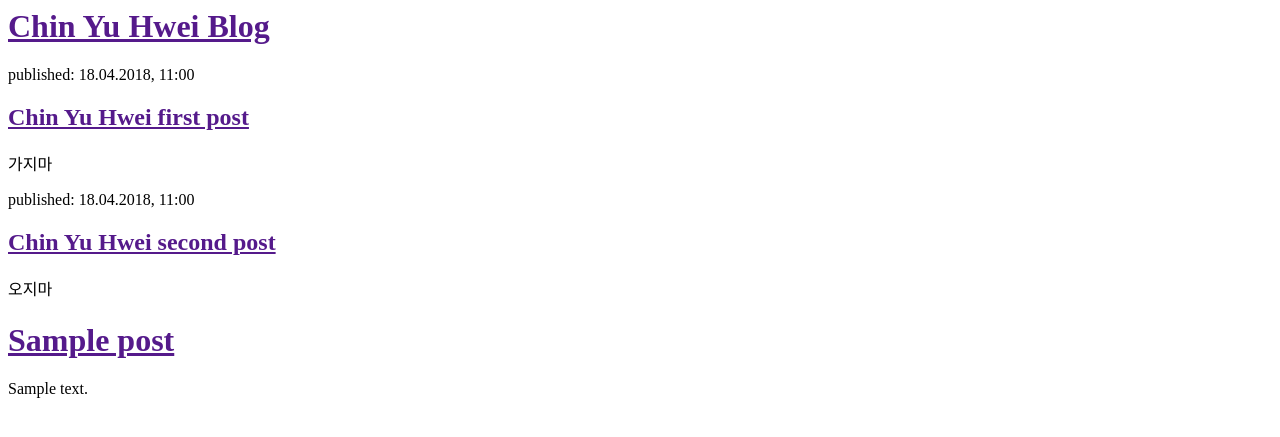
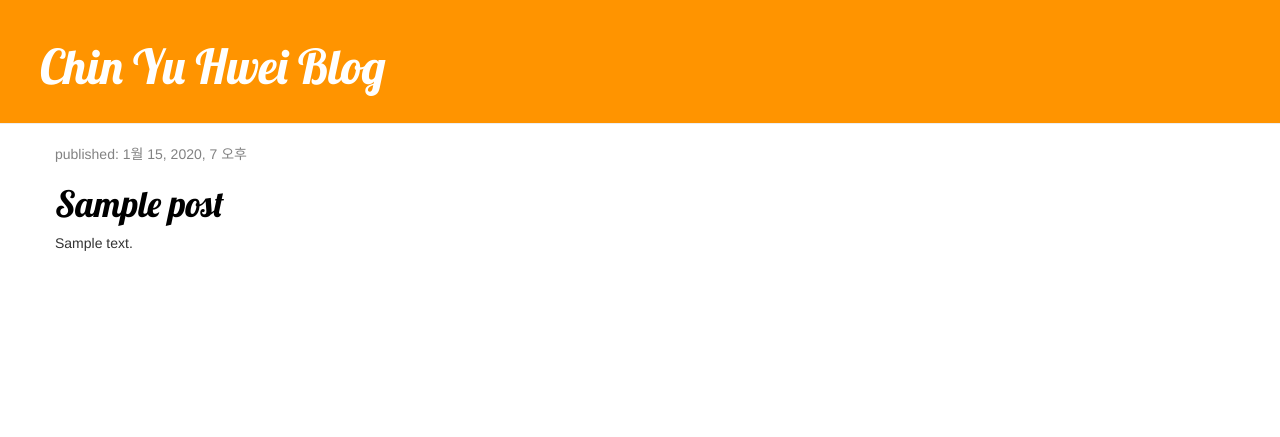
Before and after one commit to dlwpdlr/our-blog, a Django app: template blog/templates/blog/post_list.html in a window 1280 px wide. Shown: the top 437 px of the page. Run offline with Django 3.2, Linux system fonts and the light colour scheme; the template is opened without the code that fills it: values that come from a table or form of the project are taken from there, others are empty; tables that the repository leaves empty hold one stand-in row (values such as "Sample post"); some libraries are stand-ins or nearby versions.

Commit message:
design add

```diff
--- /dev/null
+++ b/blog/static/css/blog.css
@@ -0,0 +1,46 @@
+.page-header {
+    background-color: #ff9400;
+    margin-top: 0;
+    padding: 20px 20px 20px 40px;
+}
+
+.page-header h1, .page-header h1 a, .page-header h1 a:visited, .page-header h1 a:active {
+    color: #ffffff;
+    font-size: 36pt;
+    text-decoration: none;
+}
+
+.content {
+    margin-left: 40px;
+}
+
+h1, h2, h3, h4 {
+    font-family: 'Lobster', cursive;
+}
+
+.date {
+    color: #828282;
+}
+
+.save {
+    float: right;
+}
+
+.post-form textarea, .post-form input {
+    width: 100%;
+}
+
+.top-menu, .top-menu:hover, .top-menu:visited {
+    color: #ffffff;
+    float: right;
+    font-size: 26pt;
+    margin-right: 20px;
+}
+
+.post {
+    margin-bottom: 70px;
+}
+
+.post h1 a, .post h1 a:visited {
+    color: #000000;
+}
--- a/blog/templates/blog/post_list.html
+++ b/blog/templates/blog/post_list.html
@@ -1,29 +1,31 @@
+{% load staticfiles %}
 <html>
     <head>
-        <title>to Chin Yu Hwei</title>
+        <title>Django Girls blog</title>
+        <link rel="stylesheet" href="//maxcdn.bootstrapcdn.com/bootstrap/3.2.0/css/bootstrap.min.css">
+        <link rel="stylesheet" href="//maxcdn.bootstrapcdn.com/bootstrap/3.2.0/css/bootstrap-theme.min.css">
+        <link rel="stylesheet" href="{% static 'css/blog.css' %}">
+        <link href="//fonts.googleapis.com/css?family=Lobster&subset=latin,latin-ext" rel="stylesheet" type="text/css">
     </head>
     <body>
-        <div>
-            <h1><a href="">Chin Yu Hwei Blog</a></h1>
+        <div class="page-header">
+            <h1><a href="/">Chin Yu Hwei Blog</a></h1>
         </div>
 
-        <div>
-            <p>published: 18.04.2018, 11:00</p>
-            <h2><a href="">Chin Yu Hwei first post</a></h2>
-            <p>가지마</p>
+        <div class="content container">
+            <div class="row">
+                <div class="col-md-8">
+                    {% for post in posts %}
+                        <div class="post">
+                            <div class="date">
+                                <p>published: {{ post.published_date }}</p>
+                            </div>
+                            <h1><a href="">{{ post.title }}</a></h1>
+                            <p>{{ post.text|linebreaksbr }}</p>
+                        </div>
+                    {% endfor %}
+                </div>
+            </div>
         </div>
-
-        <div>
-            <p>published: 18.04.2018, 11:00</p>
-            <h2><a href="">Chin Yu Hwei second post</a></h2>
-            <p>오지마</p>
-        </div>
-
-        {% for post in posts %}
-            <div>
-                <h1><a href="">{{ post.title }}</a></h1>
-                <p>{{ post.text|linebreaksbr }}</p>
-            </div>
-        {% endfor %}
     </body>
 </html>
```
